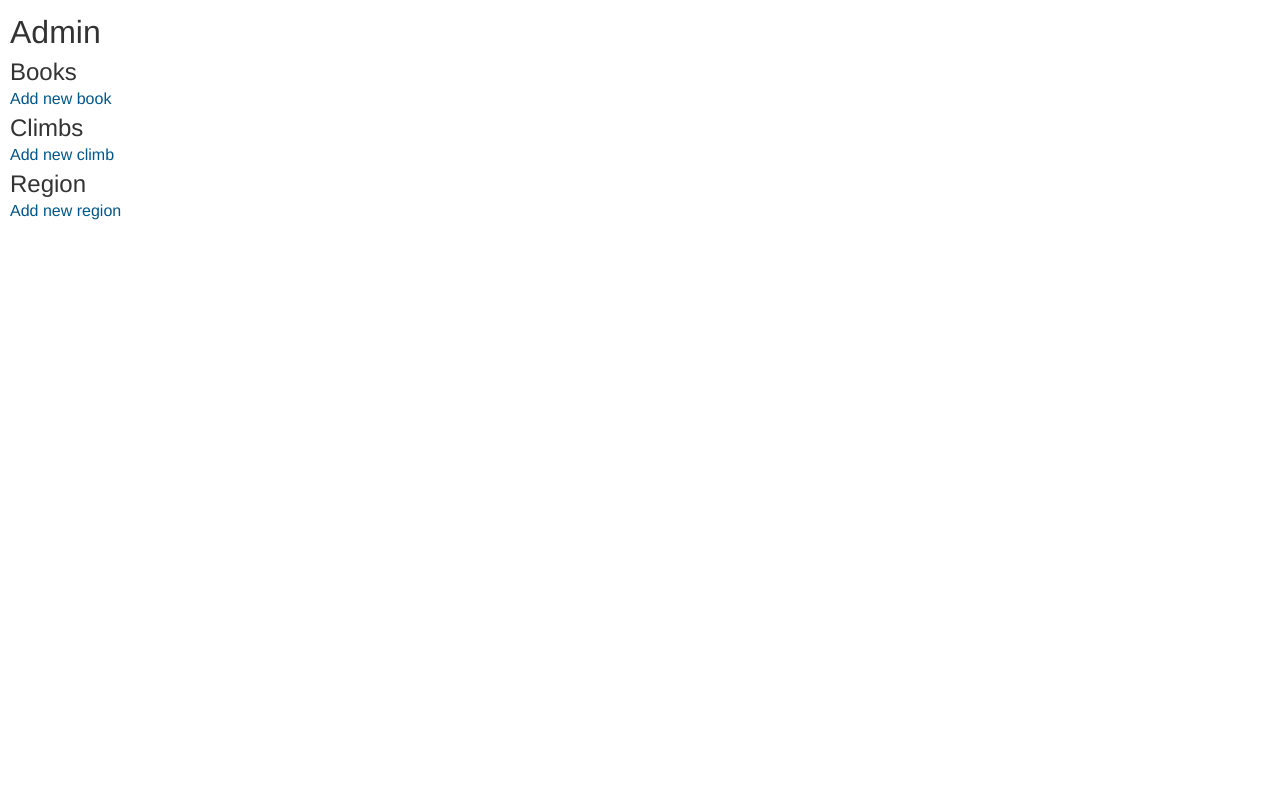
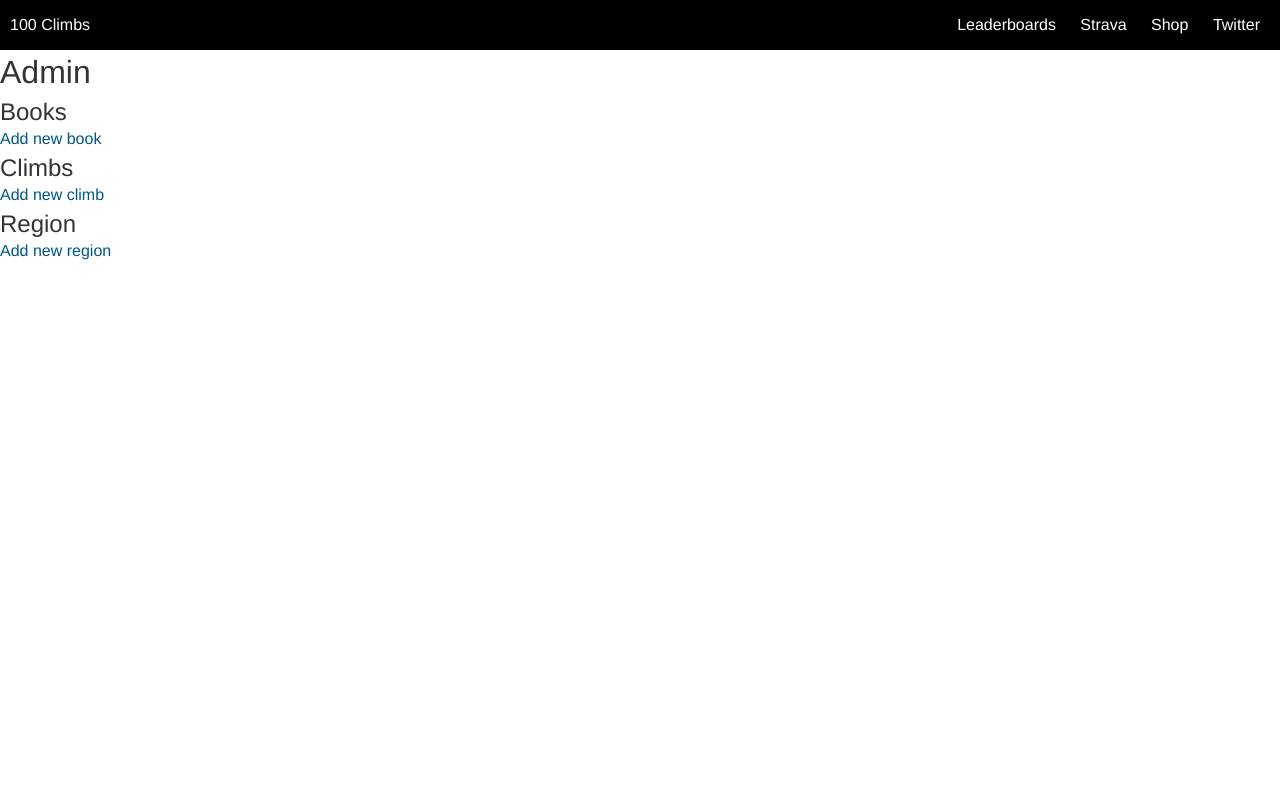
Before and after one commit to marchibbins/emilia, a Python web app: template emilia/templates/admin/index.html in a window 1280 px wide. Run offline with Jinja, Linux system fonts and the light colour scheme; the template is opened without the code that fills it, so the values that code supplies are empty; some libraries are stand-ins or nearby versions.

Commit message:
Initial site header

```diff
--- a/emilia/static/sass/base.scss
+++ b/emilia/static/sass/base.scss
@@ -1,7 +1,10 @@
 // Base
+html, body {
+    height: 100%;
+}
+
 body {
     background-color: #fff;
-    padding: 10px;
 }
 
 a {
@@ -20,7 +23,6 @@ a {
     }
 }
 
-// Addresses paddings set differently in IE6/7
 ol,
 ul {
     padding: 0;
@@ -36,6 +38,33 @@ p {
     margin-bottom: $baseline;
 }
 
+.site-header {
+    background-color: black;
+    height: 50px;
+    padding: 0 10px;
+}
+
+.site-title {
+    color: #fff;
+    display: inline;
+    font-size: 1em;
+    line-height: 50px;
+}
+
+.site-nav {
+    float: right;
+}
+
+.site-nav__item {
+    display: inline-block;
+    line-height: 50px;
+    padding: 0 10px;
+}
+
+.site-nav__link {
+    color: #fff;
+}
+
 .unstyled {
     margin: 0;
     list-style: none;
--- a/emilia/templates/base.html
+++ b/emilia/templates/base.html
@@ -7,6 +7,26 @@
     <link rel="shortcut icon" href="{{ url_for('static', filename='favicon.ico') }}"/>
 </head>
 <body>
+    <header class="site-header">
+        <h1 class="site-title">100 Climbs</h1>
+        <nav class="site-nav">
+            <ul class="unstyled">
+                <li class="site-nav__item">
+                    <a class="site-nav__link" href="#" title="View the 100 Climbs Leadersboards on Veloviewer">Leaderboards</a>
+                </li>
+                <li class="site-nav__item">
+                    <a class="site-nav__link" href="http://www.strava.com/clubs/52733" title="Join the 100 Climbs Strava club">Strava</a>
+                </li>
+                <li class="site-nav__item">
+                    <a class="site-nav__link" href="#" title="">Shop</a>
+                </li>
+                <li class="site-nav__item">
+                    <a class="site-nav__link" href="http://www.twitter.com/100Climbs" title="Follow 100 Climbs on Twitter">Twitter</a>
+                </li>
+            </ul>
+        </nav>
+    </header>
+
     {% block flash_message %}
         {% with messages = get_flashed_messages(with_categories=True) %}
             {% if messages %}
```
Also changed, not shown: emilia/static/css/style.css (+1 -1 lines).
